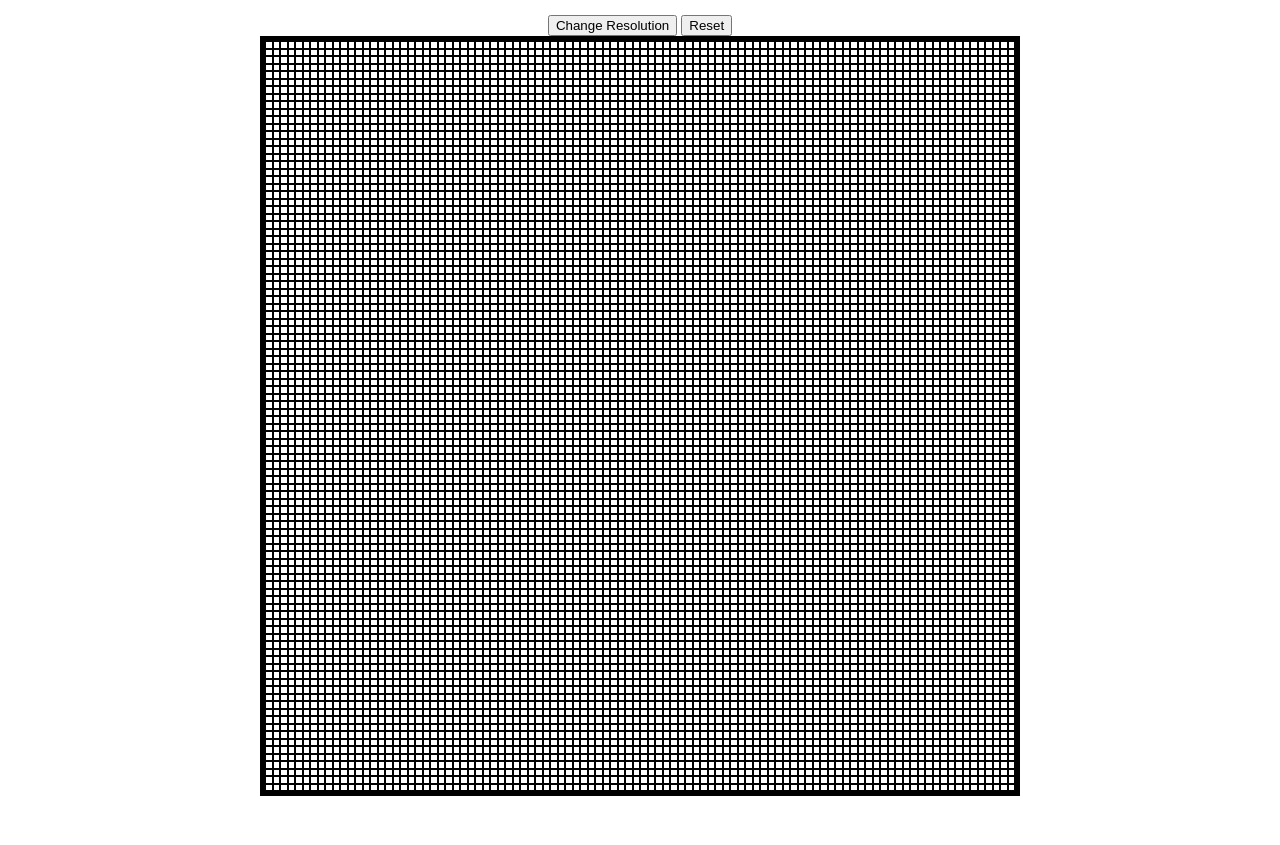
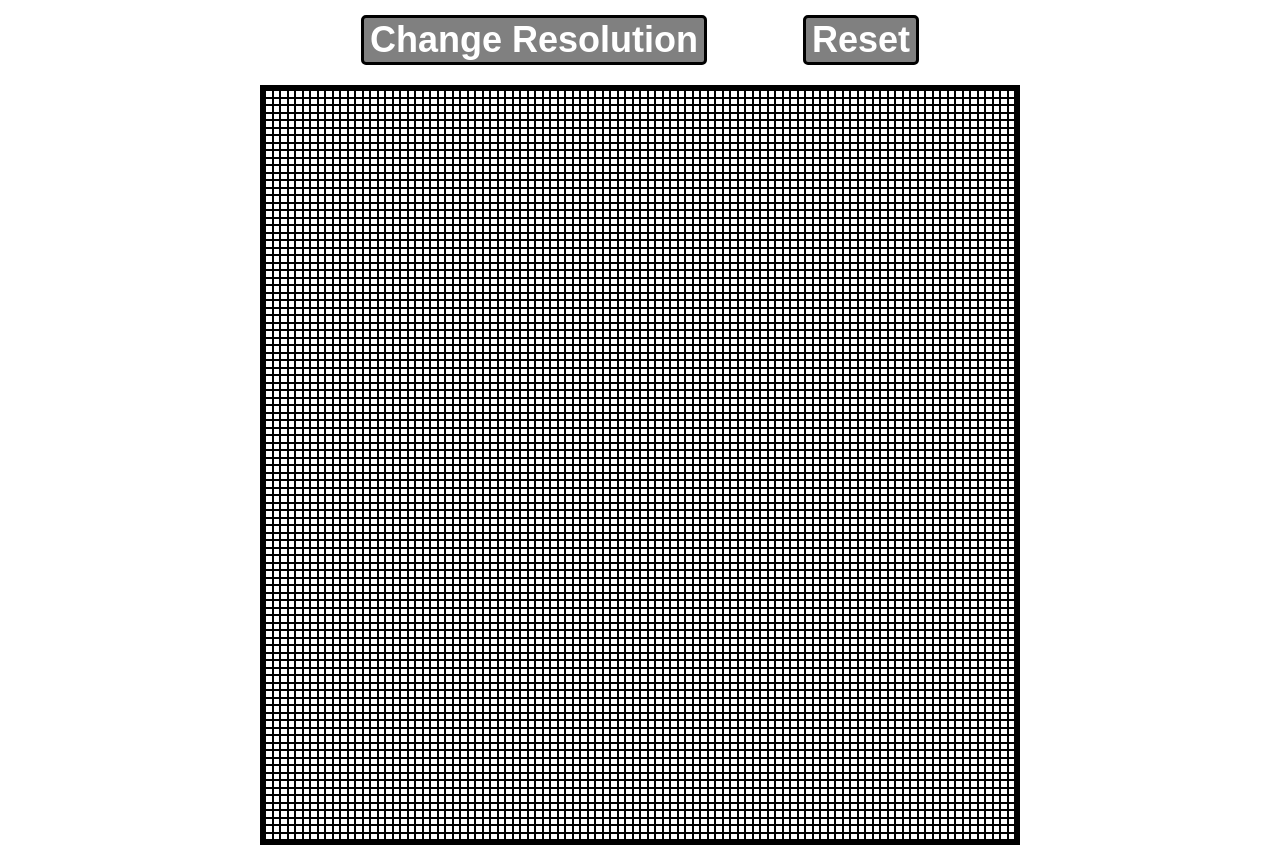
Before and after one commit to RensieDelaCruz/etch-a-sketch, a plain HTML site: page index.html in a window 1280 px wide. Shown: the part 67-912 px from the top of the page. Before the commit the page ends 863 px from the top, so only its background shows below. Drawn offline with Linux system fonts and the light colour scheme.

Commit message:
Added effects to the buttons

```diff
--- a/styles.css
+++ b/styles.css
@@ -15,7 +15,6 @@ body {
     justify-content: center;
     width: 100%;
     background-color: black;
-    margin-bottom: 20px;
 }
 
 .title {
@@ -24,6 +23,33 @@ body {
     font-family: Arial, Helvetica, sans-serif;
     font-weight: bolder;
     padding: 10px 0;
+}
+
+.buttons {
+    display: flex;
+    width: 750px;
+    justify-content: space-evenly;
+    padding: 20px 0;
+}
+
+button{
+    background-color: gray;
+    color: white;
+    font-size: 36px;
+    font-family: Arial, Helvetica, sans-serif;
+    font-weight: bold;
+    border: 3px solid black;
+    border-radius: 5px;
+}
+
+button:hover{
+    background-color: black;
+    scale: 1.1;
+}
+
+button:active{
+    background-color: white;
+    color:black;
 }
 
 .container {
@@ -44,6 +70,6 @@ body {
     width: 100%;
 }
 
-.filled{
+.filled {
     background-color: black;
 }
```
